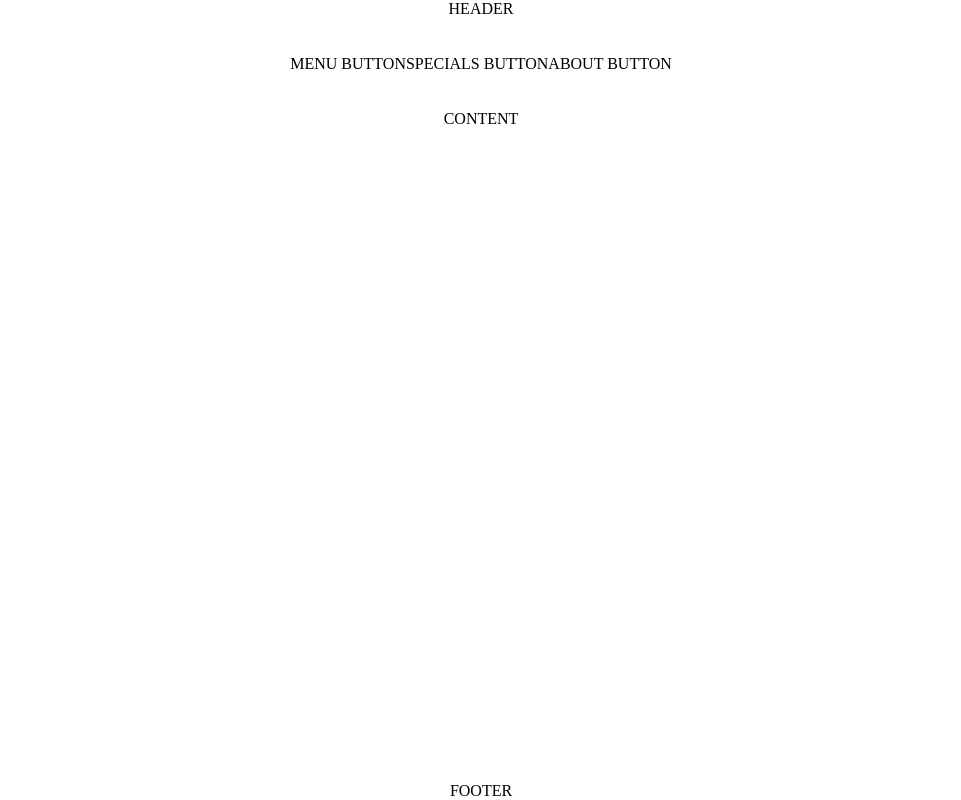
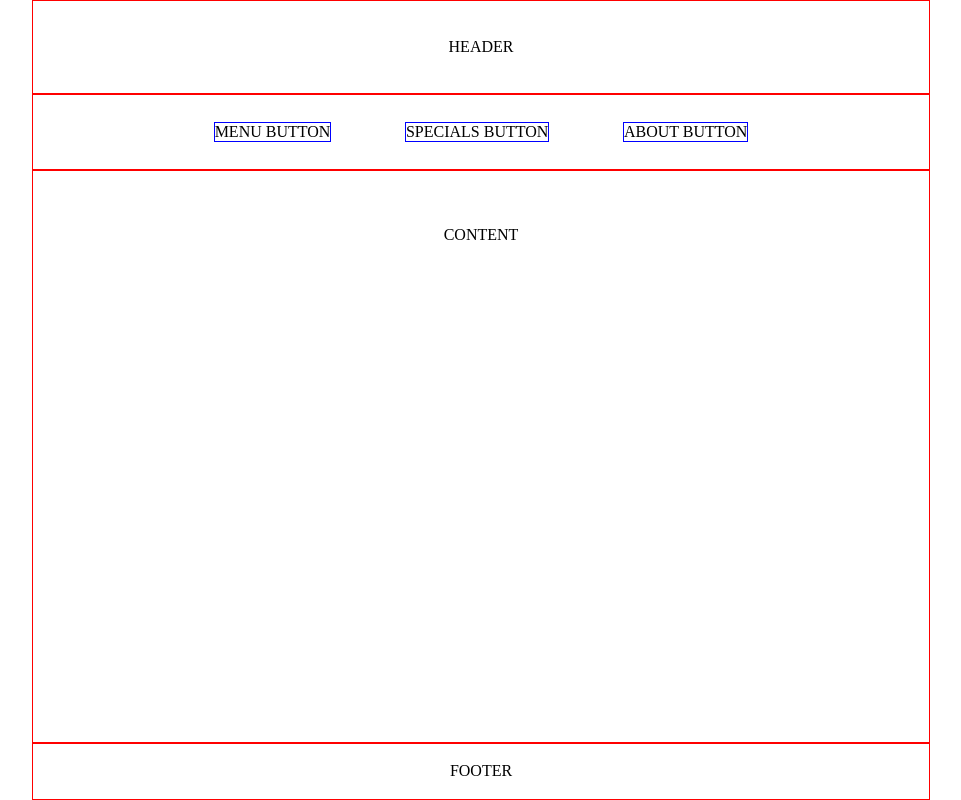
Before and after one commit to seanstephenbrian/restaurant-page, a website built with webpack: page dist/index.html in a window 1280 px wide. Shown: the whole page, without its empty margins (159-1120 px from the left). Built offline with nearby package versions, Linux system fonts and the light colour scheme.

Commit message:
Lay out basic CSS page design using flex

```diff
--- a/src/style.css
+++ b/src/style.css
@@ -31,32 +31,57 @@ html, body {
     min-height: 100vh;
 }
 
+        header,
+        footer,
+        body > div {
+            border: 1px solid red;
+        }
+
+        .nav > div {
+            border: 1px solid blue;
+        }
+
 body {
+    margin: 0 clamp(30px, 15vw, 225px);
     display: flex;
     flex-direction: column;
-    gap: calc(var(--rvv));
+    /* gap: calc(1.5*var(--rvv)); */
     align-items: center;
 }
 
 header {
+    width: 100%;
+    height: calc(2.5*var(--rvv));
     display: flex;
     justify-content: center;
     align-items: center;
 }
 
 .nav {
+    width: 100%;
+    min-height: calc(1*var(--rvv));
+    padding: calc(0.5*var(--rvv)) 0;
     display: flex;
-    justify-content: space-around;
+    flex-wrap: wrap;
+    gap: calc(2*var(--rvv));
+    justify-content: center;
     align-items: center;
 }
 
 #content {
     display: flex;
+    flex: auto;
+    width: 100%;
     flex-direction: column;
+    padding: calc(1.5*var(--rvv)) 0;
     align-items: center;
 }
 
 footer {
+    min-height: calc(1.5*var(--rvv));
+    width: 100%;
     margin-top: auto;
-    text-align: center;
+    display: flex;
+    justify-content: center;
+    align-items: center;
 }
--- a/webpack.config.js
+++ b/webpack.config.js
@@ -1,11 +1,31 @@
 const path = require('path');
+const HtmlWebpackPlugin = require('html-webpack-plugin');
 
 module.exports = {
     mode: 'development',
     entry: './src/index.js',
+    devServer: {
+        static: './dist',
+    },
+    plugins: [
+        new HtmlWebpackPlugin({
+            title: 'restaurant page | sean stephen brian',
+        }),
+    ],
     output: {
-        filename: 'main.js',
+        filename: '[name].js',
         path: path.resolve(__dirname, 'dist'),
         clean: true,
     },
+    module: {
+        rules: [
+            {
+                test: /\.css$/i,
+                use: ['style-loader', 'css-loader'],
+            },
+        ],
+    },
+    optimization: {
+        runtimeChunk: 'single',
+    },
 };
```
Also changed, not shown: package.json (+6 -1 lines), dist/index.html, dist/main.js, 1 other file.
